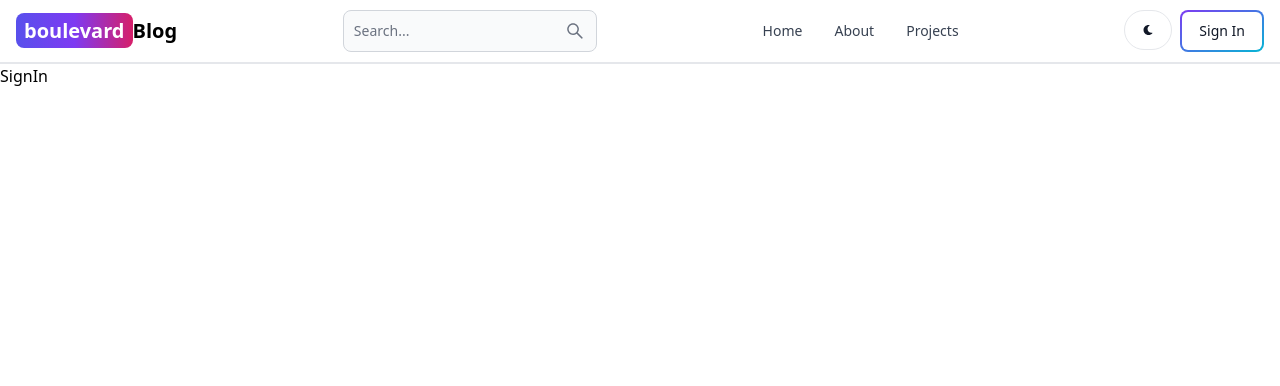
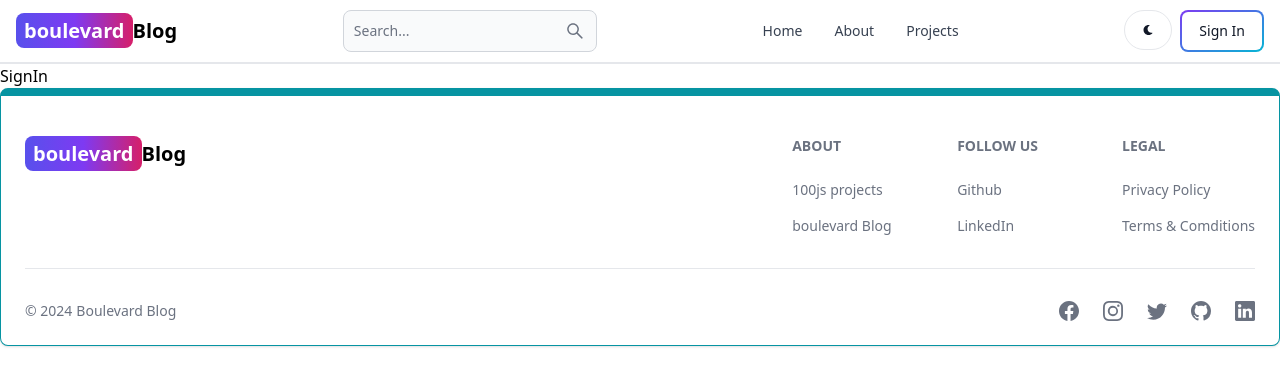
Before and after one commit to arushi2207/Boulevard-Blog, a React (Vite) app in the folder client/: page /sign-in in a window 1280 px wide. Shown: the top 386 px of the page. Built offline with nearby package versions, Linux system fonts and the light colour scheme.

Commit message:
Create and add the footer component

```diff
--- a/client/src/App.jsx
+++ b/client/src/App.jsx
@@ -6,6 +6,7 @@
 import SignIn from './pages/SignIn';
 import Projects from './pages/Projects';
 import Header from './components/Header';
+import Footer from './components/Footer';
 
 export default function App() {
   return (
@@ -19,6 +20,7 @@
         <Route path="/sign-up" element={<SignUp/>}/>
         <Route path="/sign-in" element={<SignIn/>}/>
       </Routes>
+      <Footer/>
     </BrowserRouter>
   )
 }
--- /dev/null
+++ b/client/src/components/Footer.jsx
@@ -0,0 +1,66 @@
+import { Footer } from "flowbite-react";
+import { Link } from "react-router-dom";
+import { BsFacebook, BsInstagram, BsTwitter, BsGithub, BsLinkedin } from "react-icons/bs";
+
+export default function FooterCom() {
+  return (
+    <Footer container className="border border-t-8 border-teal-500">
+        <div className="w-full max-w-7xl mx-auto">
+            <div className="grid w-full justify-between sm:flex md:grid-col-1">
+                <div className="mt-5">
+                    <Link to="/" className="self-center whitespace-nowrap text-lg sm:text-xl font-semibold dark:text-white">
+                        <span className="px-2 py-1 bg-gradient-to-r from-indigo-600 via-purple-600 to-pink-600 rounded-lg text-white">boulevard</span>
+                        Blog
+                    </Link>
+                </div>
+                <div className="grid grid-cols-2 gap-8 mt-4 sm:grid-cols-3 gap-6">
+                    <div>
+                        <Footer.Title title='about'/>
+                        <Footer.LinkGroup col>
+                           <Footer.Link href='http://www.100jsprojects.com' target='_blank' rel='noopener noreferrer'>
+                                100js projects
+                            </Footer.Link>
+                            <Footer.Link href='/about' target='_blank' rel='noopener noreferrer'>
+                                boulevard Blog
+                            </Footer.Link>
+                        </Footer.LinkGroup>
+                    </div>
+                    <div>
+                        <Footer.Title title='follow us'/>
+                        <Footer.LinkGroup col>
+                           <Footer.Link href='https://github.com/arushi2207' target='_blank' rel='noopener noreferrer'>
+                                Github
+                            </Footer.Link>
+                            <Footer.Link href='https://www.linkedin.com/in/arushi-srivastava-21171b270' target='_blank' rel='noopener noreferrer'>
+                                LinkedIn
+                            </Footer.Link>
+                        </Footer.LinkGroup>
+                    </div>
+                    <div>
+                        <Footer.Title title='legal'/>
+                        <Footer.LinkGroup col>
+                           <Footer.Link href='#' target='_blank' rel='noopener noreferrer'>
+                                Privacy Policy
+                            </Footer.Link>
+                            <Footer.Link href='#' target='_blank' rel='noopener noreferrer'>
+                                Terms &amp; Comditions
+                            </Footer.Link>
+                        </Footer.LinkGroup>
+                    </div>
+                </div>
+            </div>
+            <Footer.Divider/>
+            <div className="w-full sm:flex sm:items-center sm:justify-between">
+                <Footer.Copyright href='#' by="Boulevard Blog" year={new Date().getFullYear()} />
+                <div className="flex gap-6 sm:mt-0 mt-4 sm:justify-center">
+                    <Footer.Icon href='#' icon={BsFacebook} />
+                    <Footer.Icon href='#' icon={BsInstagram} />
+                    <Footer.Icon href='#' icon={BsTwitter} />
+                    <Footer.Icon href='https://github.com/arushi2207' icon={BsGithub} />
+                    <Footer.Icon href='https://www.linkedin.com/in/arushi-srivastava-21171b270' icon={BsLinkedin} />
+                </div>
+            </div>
+        </div>
+    </Footer>
+  )
+}
```
